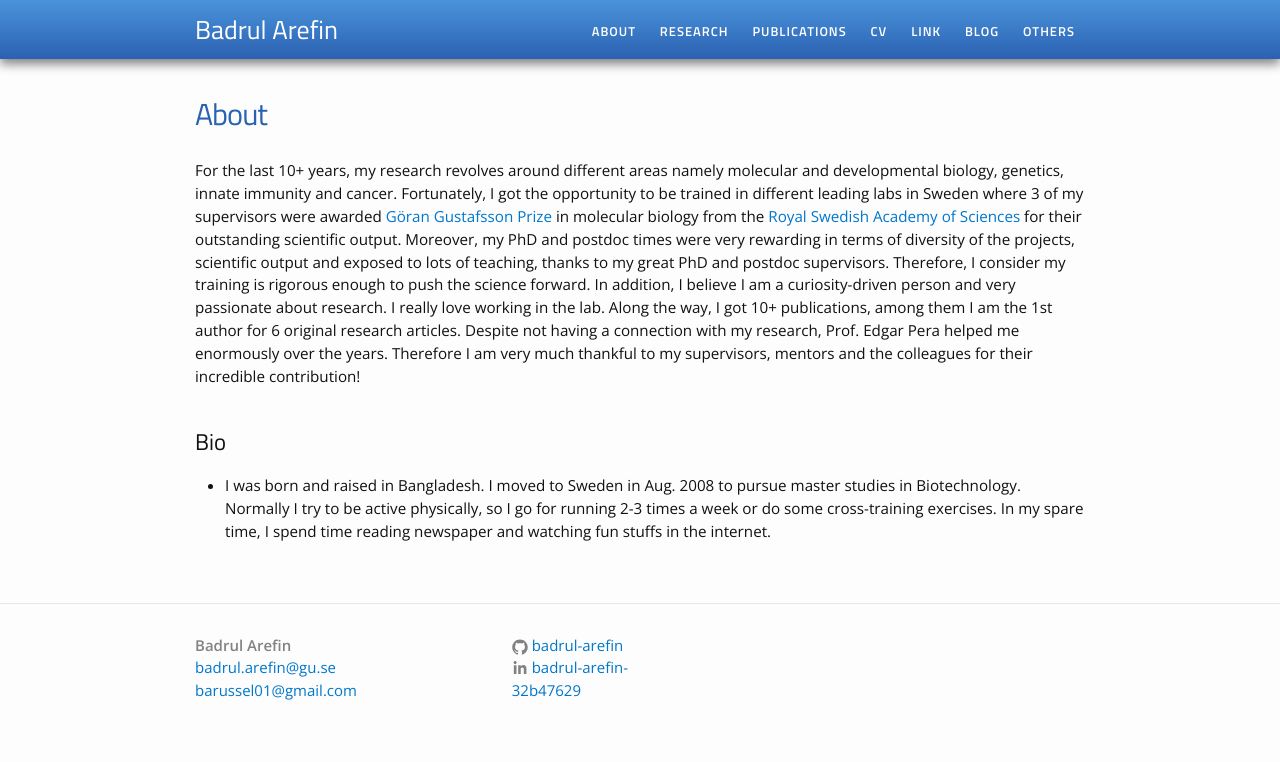
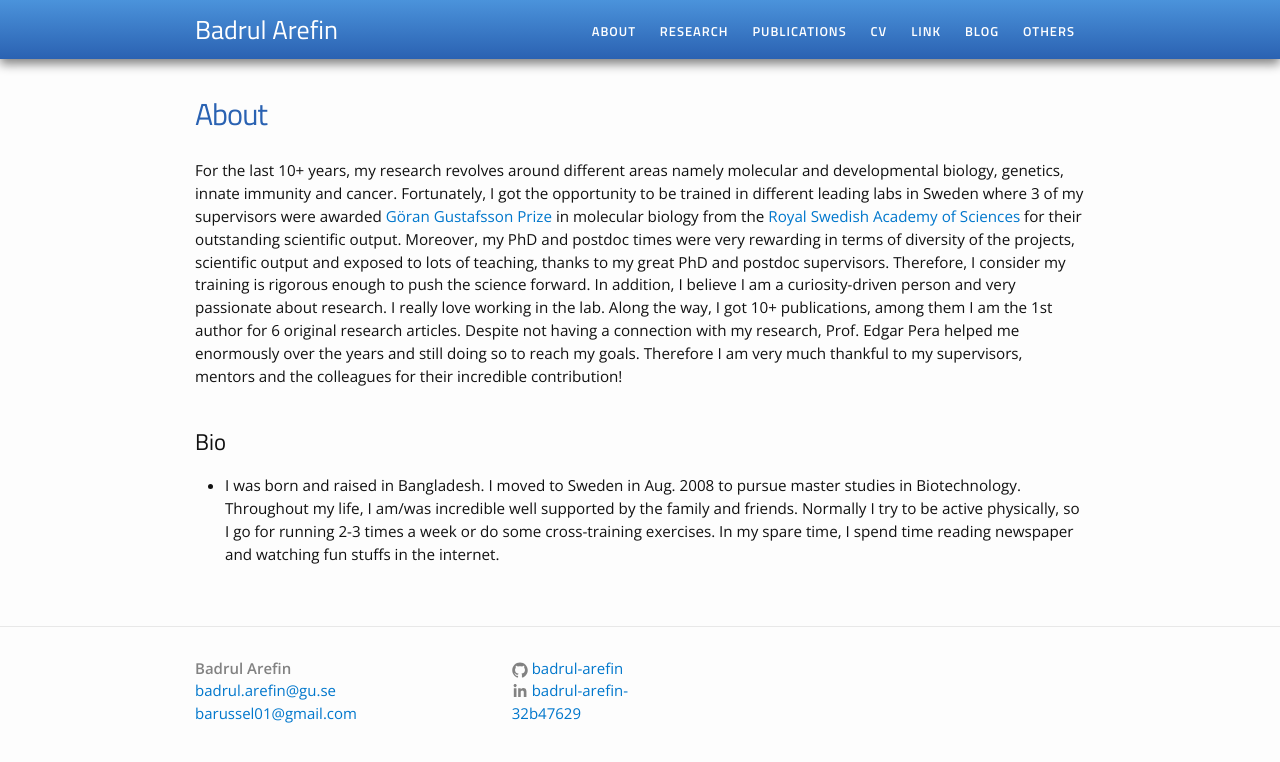
Before and after one commit to Badrul-Arefin/badrul-arefin.github.io, a Jekyll site: the page built from about.md, in a window 1280 px wide. Shown: the top 762 px of the page. Built offline with Jekyll 4.4.1, drawn with Linux system fonts in a browser that asks for light colours.

Commit message:
Update about.md

```diff
--- a/about.md
+++ b/about.md
@@ -4,8 +4,8 @@
 permalink: /about/
 ---
 
-For the last 10+ years, my research revolves around different areas namely molecular and developmental biology, genetics, innate immunity and cancer. Fortunately, I got the opportunity to be trained in different leading labs in Sweden where 3 of my supervisors were awarded <a href="https://en.wikipedia.org/wiki/G%C3%B6ran_Gustafsson_Prize">Göran Gustafsson Prize</a> in molecular biology from the <a href="https://kva.se/sv/priser/goran-gustafssonprisen">Royal Swedish Academy of Sciences </a> for their outstanding scientific output. Moreover, my PhD and postdoc times were very rewarding in terms of diversity of the projects, scientific output and exposed to lots of teaching, thanks to my great PhD and postdoc supervisors. Therefore, I consider my training is rigorous enough to push the science forward. In addition, I believe I am a curiosity-driven person and very passionate about research. I really love working in the lab. Along the way, I got 10+ publications, among them I am the 1st author for 6 original research articles. Despite not having a connection with my research, Prof. Edgar Pera helped me   enormously over the years. Therefore I am very much thankful to my supervisors, mentors and the colleagues for their incredible contribution!<br><br>
+For the last 10+ years, my research revolves around different areas namely molecular and developmental biology, genetics, innate immunity and cancer. Fortunately, I got the opportunity to be trained in different leading labs in Sweden where 3 of my supervisors were awarded <a href="https://en.wikipedia.org/wiki/G%C3%B6ran_Gustafsson_Prize">Göran Gustafsson Prize</a> in molecular biology from the <a href="https://kva.se/sv/priser/goran-gustafssonprisen">Royal Swedish Academy of Sciences </a> for their outstanding scientific output. Moreover, my PhD and postdoc times were very rewarding in terms of diversity of the projects, scientific output and exposed to lots of teaching, thanks to my great PhD and postdoc supervisors. Therefore, I consider my training is rigorous enough to push the science forward. In addition, I believe I am a curiosity-driven person and very passionate about research. I really love working in the lab. Along the way, I got 10+ publications, among them I am the 1st author for 6 original research articles. Despite not having a connection with my research, Prof. Edgar Pera helped me   enormously over the years and still doing so to reach my goals. Therefore I am very much thankful to my supervisors, mentors and the colleagues for their incredible contribution!<br><br>
 
 <h2>Bio</h2>
 <ul>
-<li> I was born and raised in Bangladesh. I moved to Sweden in Aug. 2008 to pursue master studies in Biotechnology. Normally I try to be active physically, so I go for running 2-3 times a week or do some cross-training exercises. In my spare time, I spend time reading newspaper and watching fun stuffs in the internet.
+<li> I was born and raised in Bangladesh. I moved to Sweden in Aug. 2008 to pursue master studies in Biotechnology. Throughout my life, I am/was incredible well supported by the family and friends. Normally I try to be active physically, so I go for running 2-3 times a week or do some cross-training exercises. In my spare time, I spend time reading newspaper and watching fun stuffs in the internet.
```
